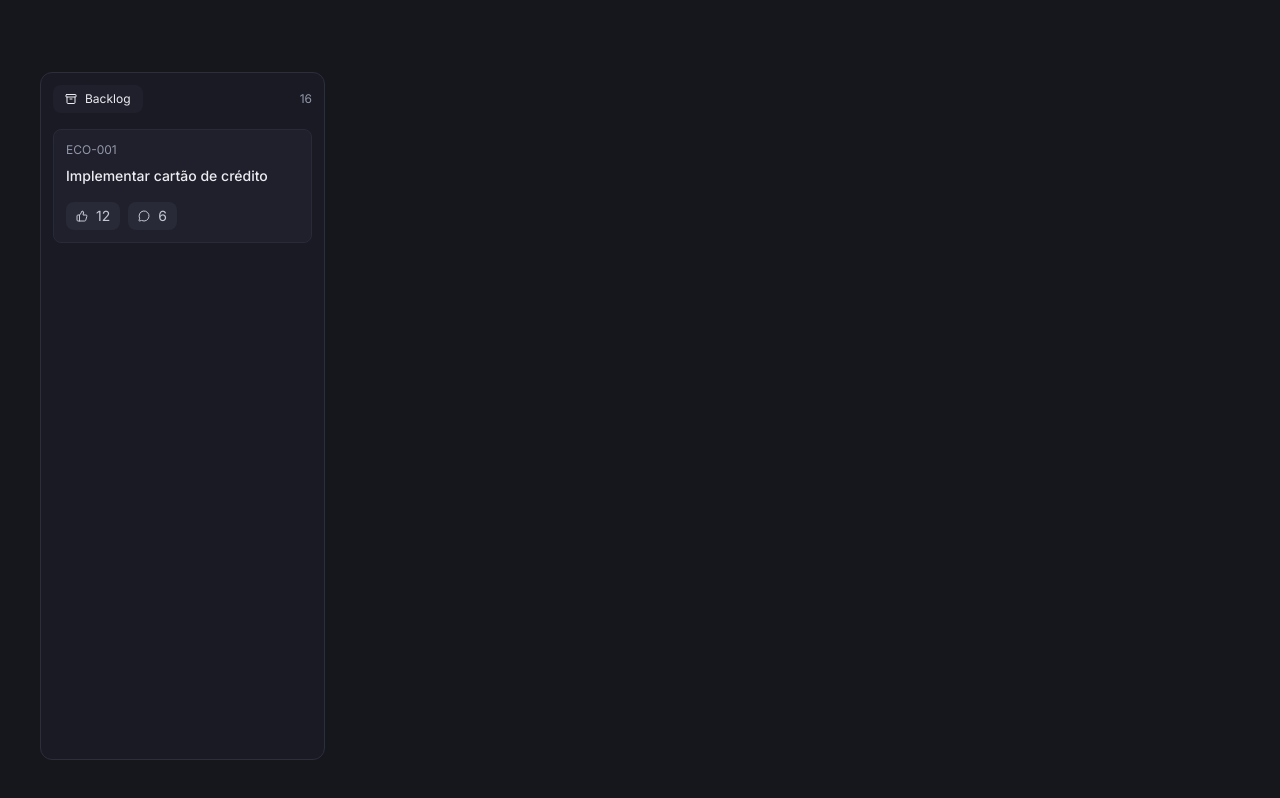
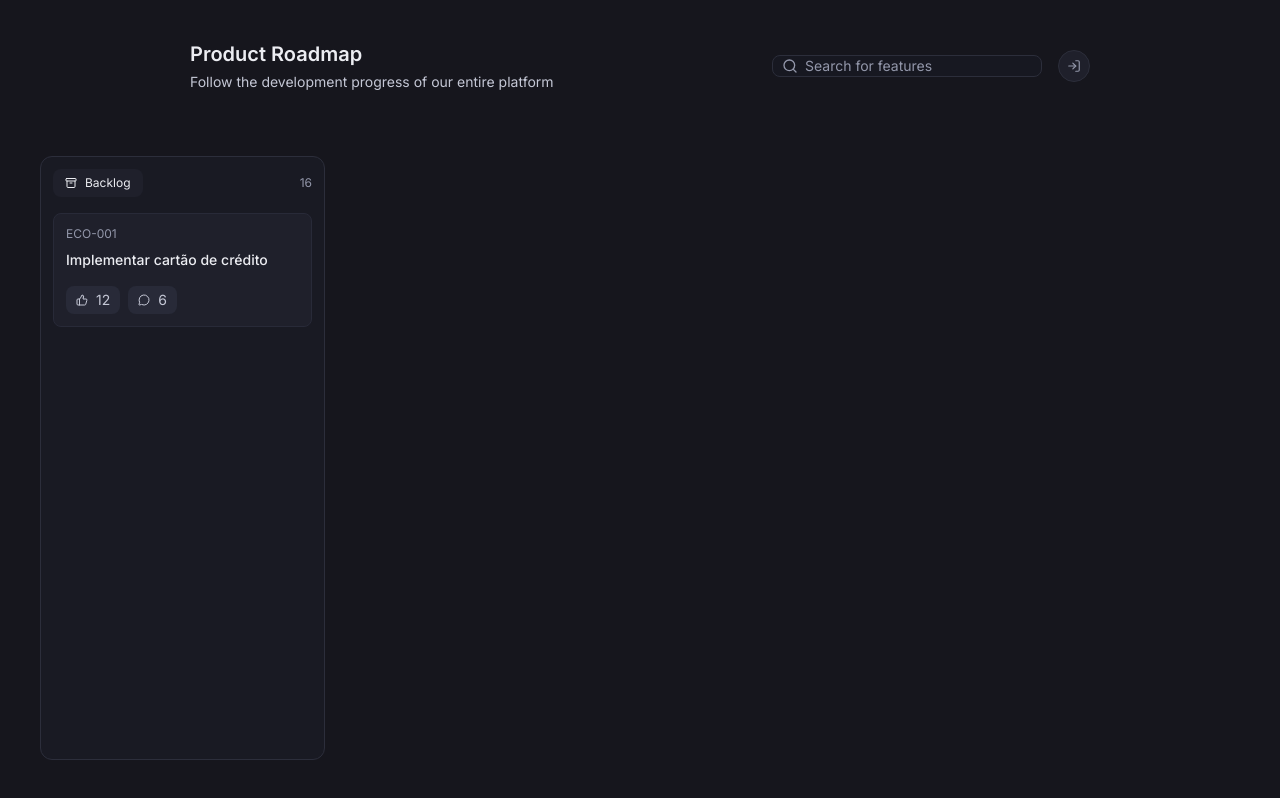
Before and after one commit to PietroKucharski/app-board, a Next.js app: page / in a window 1280 px wide. Built offline with nearby package versions, Linux system fonts and the light colour scheme.

Commit message:
feat: add header component

```diff
--- /dev/null
+++ b/src/app/(board)/header.tsx
@@ -0,0 +1,33 @@
+import { LogInIcon, SearchIcon } from "lucide-react"
+import { Input } from "@/components/input"
+
+export function Header() {
+  return (
+    <div className="max-w-225 mx-auto w-full flex items-center justify-between">
+      <div className="space-y-1">
+        <h1 className="font-semibold text-xl">Product Roadmap</h1>
+        <p className="text-sm text-navy-100">
+          Follow the development progress of our entire platform
+        </p>
+      </div>
+
+      <div className="flex items-center gap-4">
+        <div className="relative">
+          <SearchIcon className="absolute size-4 text-navy-200 left-2.5 top-1/2 -translate-y-1/2 pointer-events-none" />
+          <Input
+            type="text"
+            placeholder="Search for features"
+            className="w-67.5 pl-8"
+          />
+        </div>
+
+        <button
+          type="button"
+          className="size-8 rounded-full cursor-pointer bg-navy-700 border border-navy-500 flex items-center justify-center hover:bg-navy-600 transition-colors duration-150"
+        >
+          <LogInIcon className="size-3.5 text-navy-200" />
+        </button>
+      </div>
+    </div>
+  )
+}
--- a/src/app/(board)/layout.tsx
+++ b/src/app/(board)/layout.tsx
@@ -1,4 +1,5 @@
 import "./../globals.css"
+import { Header } from "./header"
 
 export default function BoardLayout({
   children,
@@ -7,6 +8,9 @@
 }>) {
   return (
     <div className="max-w-405 w-full mx-auto p-10 flex flex-col gap-8 h-dvh">
+      <div>
+        <Header />
+      </div>
       <div />
       {children}
     </div>
--- a/src/app/page.tsx
+++ /dev/null
@@ -1,47 +0,0 @@
-import { ArchiveIcon, MessageCircleIcon, ThumbsUpIcon } from "lucide-react"
-import { Button } from "@/components/button"
-import { Card } from "@/components/card"
-import { Section } from "@/components/section"
-
-export default function Home() {
-  return (
-    <div className="max-w-405 w-full mx-auto p-10 flex flex-col gap-8 h-dvh">
-      <div />
-
-      <main className="grid grid-cols-4 gap-5 flex-1 items-stretch">
-        <Section.Root>
-          <Section.Header>
-            <Section.Title>
-              <ArchiveIcon className="size-3" />
-              Backlog
-            </Section.Title>
-
-            <Section.IssueCount className="text-xs text-navy-200">
-              16
-            </Section.IssueCount>
-          </Section.Header>
-
-          <Section.Content>
-            <Card.Root>
-              <Card.Header>
-                <Card.Number>ECO-001</Card.Number>
-                <Card.Title>Implementar cartão de crédito</Card.Title>
-              </Card.Header>
-              <Card.Footer>
-                <Button>
-                  <ThumbsUpIcon className="size-3" />
-                  <span className="text-sm">12</span>
-                </Button>
-
-                <Button>
-                  <MessageCircleIcon className="size-3" />
-                  <span className="text-sm">6</span>
-                </Button>
-              </Card.Footer>
-            </Card.Root>
-          </Section.Content>
-        </Section.Root>
-      </main>
-    </div>
-  )
-}
--- /dev/null
+++ b/src/components/input.tsx
@@ -0,0 +1,17 @@
+import type { ComponentProps } from "react"
+import { twMerge } from "tailwind-merge"
+
+interface InputProps extends ComponentProps<"input"> {}
+
+export function Input({ className, ...props }: InputProps) {
+  return (
+    <input
+      className={twMerge(
+        "bg-navy-900 border-[0.5px] border-navy-500 flex items-center placeholder-navy-200 px-3 rounded-lg text-sm",
+        "outline-none focus-visible:ring-2 focus-visible:ring-navy-400 focus-visible:ring-offset-2 focus-visible:ring-offset-navy-950",
+        className,
+      )}
+      {...props}
+    />
+  )
+}
--- a/src/components/section.tsx
+++ b/src/components/section.tsx
@@ -53,7 +53,10 @@
 function SectionContent({ className, ...props }: SectionContentProps) {
   return (
     <div
-      className={twMerge("flex flex-col gap-2.5 p-3", className)}
+      className={twMerge(
+        "flex flex-col gap-2.5 overflow-y-auto p-3",
+        className,
+      )}
       {...props}
     />
   )
```
